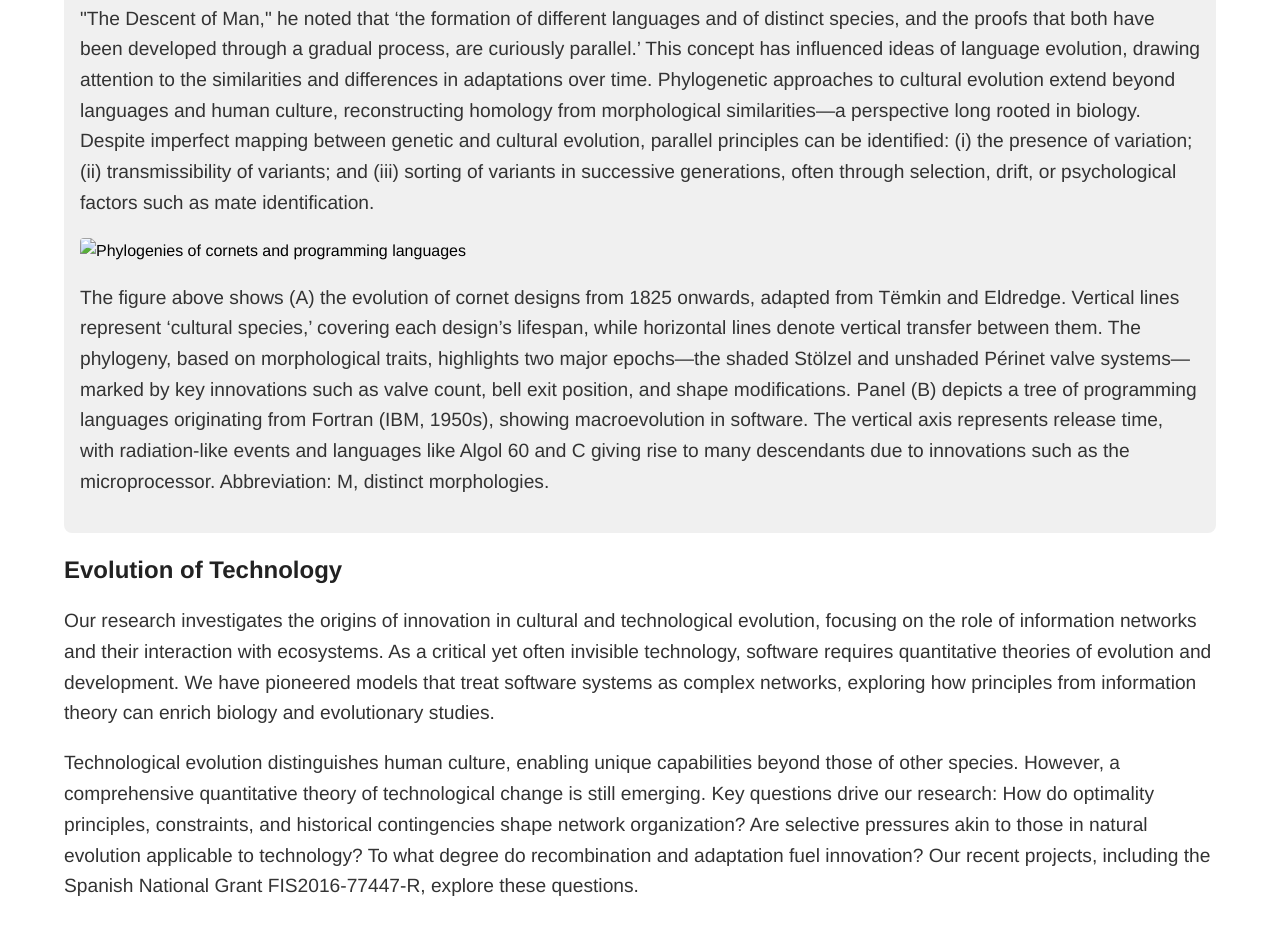
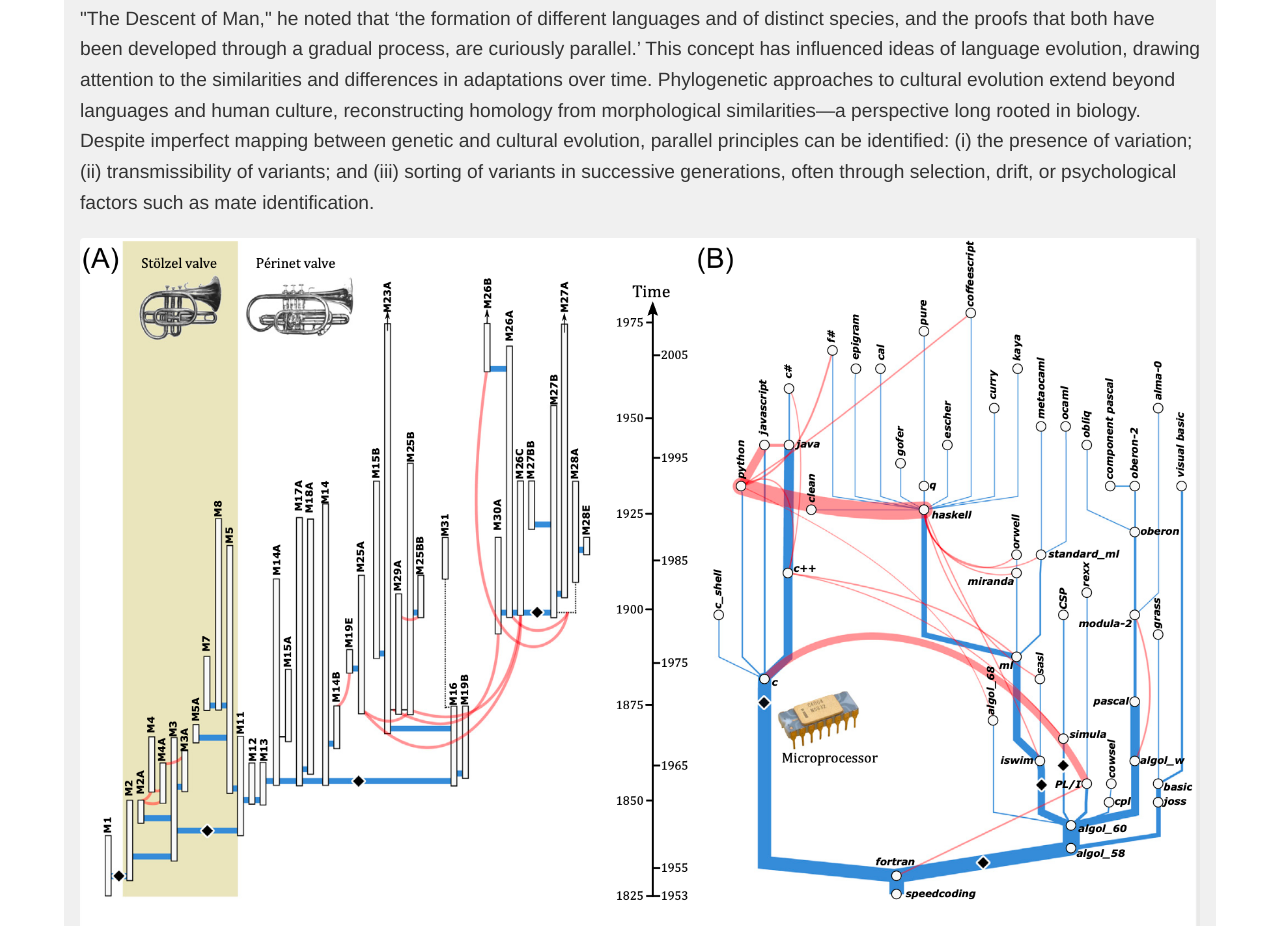
Before and after one commit to svalver/svalver.github.io, a Jekyll site: the page built from about/index.html, in a window 1280 px wide. Shown: the part 1399-2325 px from the top of the page. Built offline with Jekyll 4.4.1, drawn with Linux system fonts in a browser that asks for light colours.

Commit message:
fix box image

```diff
--- a/about/index.html
+++ b/about/index.html
@@ -55,7 +55,7 @@ title: About
             generations, often through selection, drift, or psychological factors such as mate identification.
         </p>
 
-        <img src="images/techno_trees.png" alt="Phylogenies of cornets and programming languages" style="width: 100%; height: auto; border-radius: 4px; margin-top: 10px;">
+        <img src="../images/techno_trees.png" alt="Phylogenies of cornets and programming languages" style="width: 100%; height: auto; border-radius: 4px; margin-top: 10px;">
 
         <p>
             The figure above shows (A) the evolution of cornet designs from 1825 onwards, adapted from Tëmkin and Eldredge. Vertical lines represent ‘cultural species,’ covering each design’s
```
Also changed, not shown: 1 other file.
